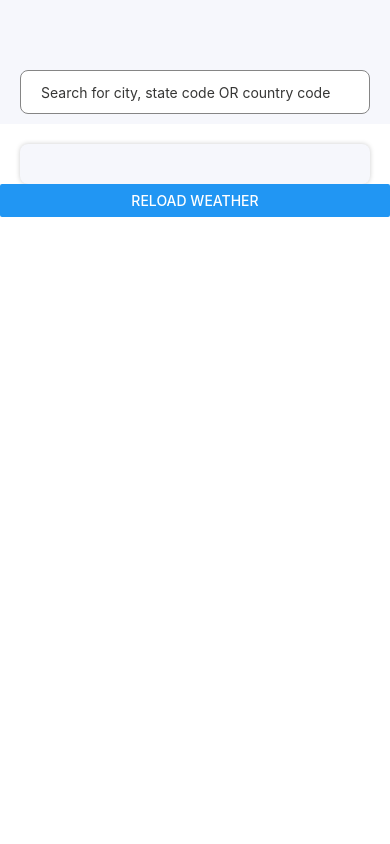
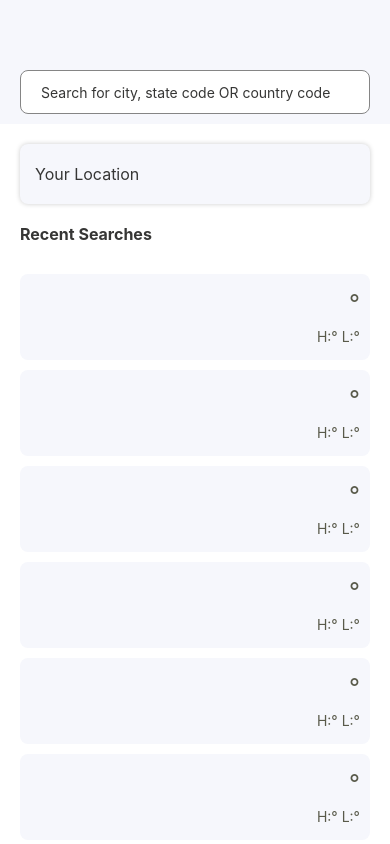
Before and after one commit to codewithnoelpaul/WeatherApp, a React Native app: screen /home in a window 390 px wide. Shown: the top 844 px of the page. Built offline with nearby package versions, Linux system fonts and the light colour scheme; no server answers.

Commit message:
Recent Searches UI

```diff
--- a/src/constants/Strings.ts
+++ b/src/constants/Strings.ts
@@ -1,5 +1,8 @@
 export const Strings = {
   en: {
     searchPlaceholder: 'Search for city, state code OR country code',
+    recentSearches: 'Recent Searches',
+    noRecentSearches: 'No Recent Searches',
+    yourLocation:'Your Location'
   },
 };
--- a/src/screens/home/HomeScreen.tsx
+++ b/src/screens/home/HomeScreen.tsx
@@ -1,5 +1,5 @@
 import React, {useEffect, useState} from 'react';
-import {View, Text, Button, SafeAreaView} from 'react-native';
+import {View, Text, Button, SafeAreaView, FlatList} from 'react-native';
 import FastImage from 'react-native-fast-image';
 import useHomeViewModel from './HomeViewModel';
 import {styles} from './HomeStyles';
@@ -24,6 +24,29 @@ const HomeScreen: React.FC = () => {
     searchKey(text);
   };
 
+  const renderRecentSearches = () => {
+    return (
+      <View style={styles.recentSearchCard}>
+        <View style={styles.cardRowViewTop}>
+          <Text style={styles.cardCityText}>{weatherData?.name}</Text>
+          <Text style={styles.cardTempText}>{weatherData?.main?.temp}°</Text>
+        </View>
+        <View style={styles.cardRowViewBottom}>
+          <Text style={styles.cardDescriptionText}>
+            {weatherData?.weather[0].description}
+          </Text>
+          <Text style={styles.cardDescriptionText}>
+            H:{weatherData?.main?.temp_max}° L:{weatherData?.main?.temp_min}°
+          </Text>
+        </View>
+      </View>
+    );
+  };
+
+  const renderEmptyRecentSearches = () => (
+    <Text style={styles.noRecentSearches}>{Strings.en.noRecentSearches}</Text>
+  );
+
   return (
     <View style={styles.container}>
       <View style={styles.headerView}>
@@ -34,6 +57,7 @@ const HomeScreen: React.FC = () => {
       </View>
       <View style={styles.bodyView}>
         <View style={styles.currentLocationCardContainer}>
+          <Text style={styles.currentLocationText}>{Strings.en.yourLocation}</Text>
           {weatherData && (
             <>
               <View style={styles.rowViewTop}>
@@ -58,8 +82,18 @@ const HomeScreen: React.FC = () => {
             </>
           )}
         </View>
+        <Text style={styles.recentSearchesText}>
+          {Strings.en.recentSearches}
+        </Text>
+        <FlatList
+          data={[1, 2, 3, 4, 5, 6, 7, 8, 9]}
+          renderItem={renderRecentSearches}
+          ListEmptyComponent={renderEmptyRecentSearches}
+          style={styles.flatList}
+          contentContainerStyle={styles.flatListContainer}
+          showsVerticalScrollIndicator={false}
+        />
       </View>
-      <Button title="Reload Weather" onPress={() => fetchWeather(city)} />
     </View>
   );
 };
--- a/src/screens/home/HomeStyles.ts
+++ b/src/screens/home/HomeStyles.ts
@@ -15,7 +15,6 @@ export const styles = StyleSheet.create({
   },
   bodyView: {
     paddingHorizontal: 20,
-    alignItems: 'center',
   },
   currentLocationCardContainer: {
     marginTop: 20,
@@ -30,6 +29,11 @@ export const styles = StyleSheet.create({
     shadowOffset: {height: 0, width: 0},
     elevation: 5,
   },
+  currentLocationText:{
+    fontSize: 16,
+    fontWeight: '400',
+    color: Colors.jet,
+  },
   rowViewTop: {
     flexDirection: 'row',
     alignItems: 'center',
@@ -40,11 +44,66 @@ export const styles = StyleSheet.create({
     alignItems: 'flex-end',
     justifyContent: 'space-between',
   },
-  tempText: {fontSize: 70, fontWeight: '700', color: Colors.primaryGreen},
-  cityText: {fontSize: 18, fontWeight: '500', color: Colors.ebony},
+  tempText: {fontSize: 70, fontWeight: '700', color: Colors.jet},
+  cityText: {fontSize: 20, fontWeight: '500', color: Colors.ebony},
   climateText: {fontSize: 16, fontWeight: '400', color: Colors.ebony},
   weatherIcon: {
     width: 100,
     height: 120,
   },
+
+  //
+  recentSearchesText: {
+    fontSize: 16,
+    fontWeight: '700',
+    color: Colors.jet,
+    marginTop: 20,
+    marginBottom: 20,
+  },
+
+  flatList: {},
+  flatListContainer: {
+    paddingBottom: '120%',
+  },
+  recentSearchCard: {
+    marginTop: 10,
+    backgroundColor: Colors.appBg,
+    width: '100%',
+    borderRadius: 8,
+    paddingHorizontal: 10,
+    paddingVertical: 15,
+  },
+  cardRowViewTop: {
+    flexDirection: 'row',
+    alignItems: 'flex-start',
+    justifyContent: 'space-between',
+  },
+  cardRowViewBottom: {
+    marginTop: 10,
+    flexDirection: 'row',
+    alignItems: 'flex-end',
+    justifyContent: 'space-between',
+  },
+  cardCityText: {
+    fontSize: 16,
+    fontWeight: '500',
+    color: Colors.ebony,
+  },
+  cardTempText: {
+    fontSize: 24,
+    fontWeight: '400',
+    color: Colors.ebony,
+  },
+  cardDescriptionText: {
+    fontSize: 14,
+    fontWeight: '400',
+    color: Colors.ebony,
+  },
+  noRecentSearches: {
+    fontSize: 16,
+    fontWeight: '700',
+    color: Colors.ebony,
+    textAlign: 'center',
+    marginTop: '50%',
+  },
 });
--- a/src/screens/home/HomeViewModel.ts
+++ b/src/screens/home/HomeViewModel.ts
@@ -22,6 +22,10 @@ const useHomeViewModel = (): HomeViewModel => {
     try {
       let data = await fetchWeatherData(city);
       data.main.temp = kelvinToCelsius(data.main.temp);
+      data.main.feels_like = kelvinToCelsius(data.main.feels_like);
+      data.main.temp_min = kelvinToCelsius(data.main.temp_min);
+      data.main.temp_max = kelvinToCelsius(data.main.temp_max);
+
       setWeatherData(data);
       setError(null);
     } catch (err) {
```
